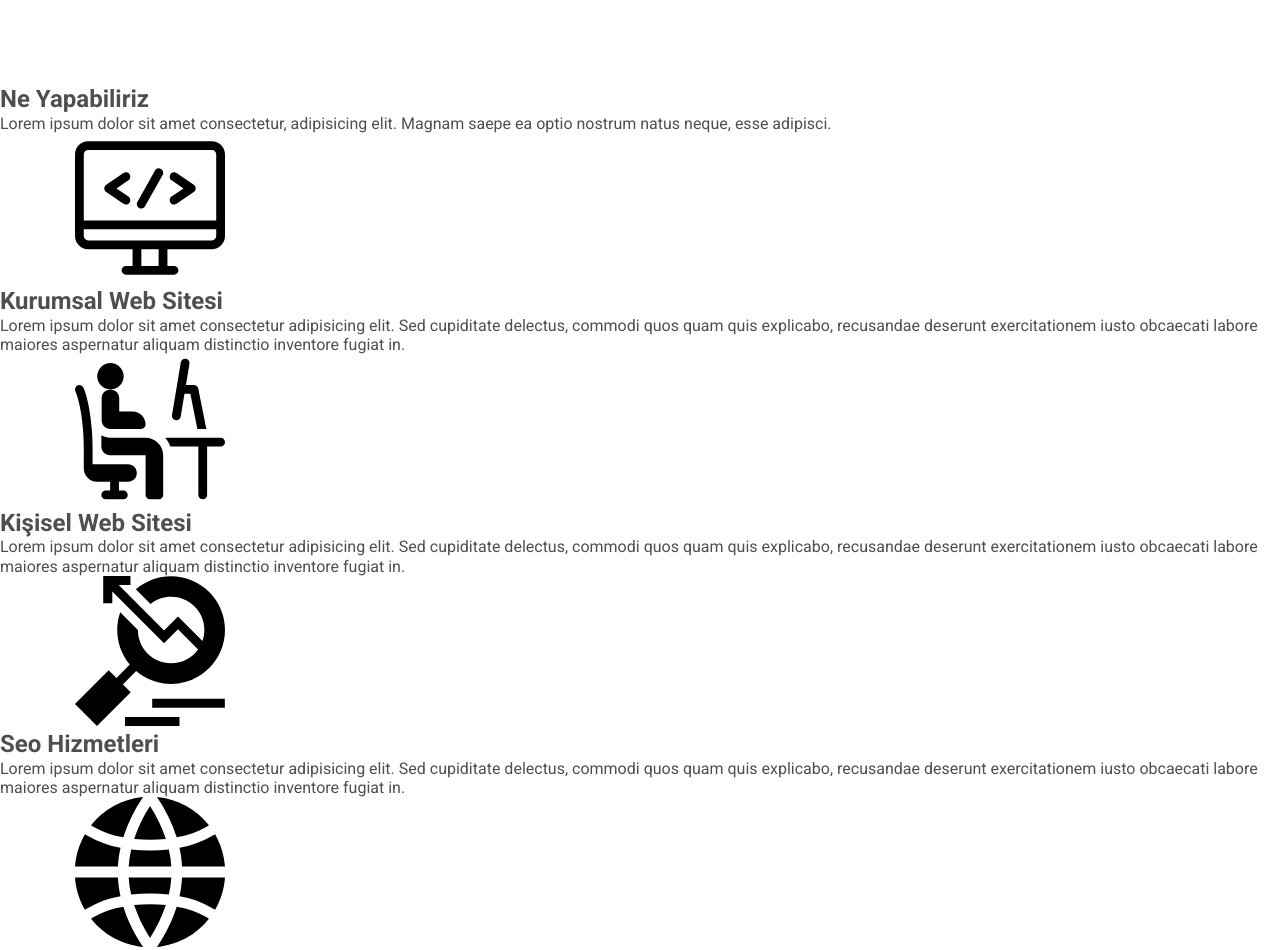
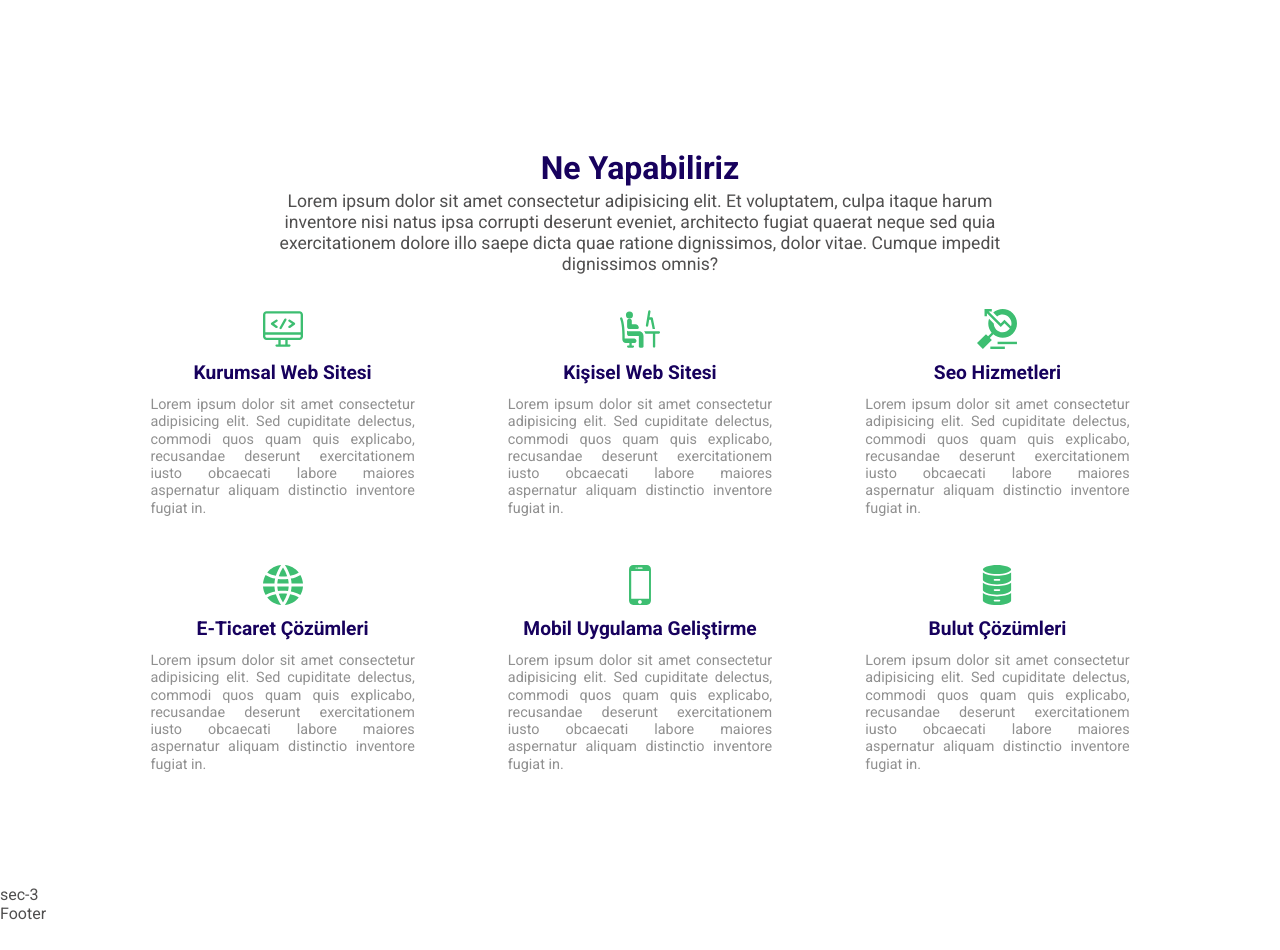
Before and after one commit to aydogdu-ali/company_website_example, a website: page index.html in a window 1280 px wide. Shown: the part 842-1792 px from the top of the page. After the commit the page ends 1765 px from the top, so only its background shows below. Drawn offline with Linux system fonts and the light colour scheme.

Commit message:
edit  sec-features

```diff
--- a/index.html
+++ b/index.html
@@ -79,11 +79,9 @@
         <div class="sec-info__container">
           <div class="sec-info__left">
             <h1 class="t1">
-              <span>İşinizi büyütmede  </span>
+              <span>İşinizi büyütmede </span>
               <span> size yardımcı olmak için</span>
-              <span>akıllı yazılımlar
-              geliştiriyoruz</span>
-
+              <span>akıllı yazılımlar geliştiriyoruz</span>
             </h1>
             <p class="t4">
               Lorem, ipsum dolor sit amet consectetur adipisicing elit.
@@ -91,7 +89,7 @@
               officiis blanditiis, deleniti perspiciatis consectetur eius omnis
               impedit ducimus dicta consequuntur illo eveniet fugit repellendus.
             </p>
-            <button class=" button button--midde">
+            <button class="button button--midde">
               <span> Devam</span>
               <span> Devam</span>
             </button>
@@ -107,54 +105,85 @@
       </section>
       <section class="sec-features">
         <div class="sec-features__top">
-        <h1>Ne Yapabiliriz</h1>
-        <p>Lorem ipsum dolor sit amet consectetur, adipisicing elit. Magnam saepe ea optio nostrum natus neque, esse adipisci.</p>
+          <h1 class="t2">Ne Yapabiliriz</h1>
+          <p class="t4">
+            Lorem ipsum dolor sit amet consectetur adipisicing elit. Et voluptatem, culpa itaque harum inventore nisi natus ipsa corrupti deserunt eveniet, architecto fugiat quaerat neque sed quia exercitationem dolore illo saepe dicta quae ratione dignissimos, dolor vitae. Cumque impedit dignissimos omnis?
+          </p>
         </div>
         <div class="sec-features__bottom">
           <div class="sec-features__feature">
-          <svg class="sec-icon">
+            <svg class="sec-features__icon">
               <use xlink:href="images/sprite.svg#monitor"></use>
             </svg>
-                <h2>Kurumsal Web Sitesi</h2>
-                <p>Lorem ipsum dolor sit amet consectetur adipisicing elit. Sed cupiditate delectus, commodi quos quam quis explicabo, recusandae deserunt exercitationem iusto obcaecati labore maiores aspernatur aliquam distinctio inventore fugiat in.</p>
+            <h2 class="t3">Kurumsal Web Sitesi</h2>
+            <p class="s1">
+              Lorem ipsum dolor sit amet consectetur adipisicing elit. Sed
+              cupiditate delectus, commodi quos quam quis explicabo, recusandae
+              deserunt exercitationem iusto obcaecati labore maiores aspernatur
+              aliquam distinctio inventore fugiat in.
+            </p>
           </div>
           <div class="sec-features__feature">
-          <svg class="sec-icon">
+            <svg class="sec-features__icon">
               <use xlink:href="images/sprite.svg#working-at-home"></use>
             </svg>
-                <h2>Kişisel Web Sitesi</h2>
-                <p>Lorem ipsum dolor sit amet consectetur adipisicing elit. Sed cupiditate delectus, commodi quos quam quis explicabo, recusandae deserunt exercitationem iusto obcaecati labore maiores aspernatur aliquam distinctio inventore fugiat in.</p>
+            <h2 class="t3">Kişisel Web Sitesi</h2>
+            <p class="s1">
+              Lorem ipsum dolor sit amet consectetur adipisicing elit. Sed
+              cupiditate delectus, commodi quos quam quis explicabo, recusandae
+              deserunt exercitationem iusto obcaecati labore maiores aspernatur
+              aliquam distinctio inventore fugiat in.
+            </p>
           </div>
           <div class="sec-features__feature">
-          <svg class="sec-icon">
+            <svg class="sec-features__icon">
               <use xlink:href="images/sprite.svg#search"></use>
             </svg>
-                <h2>Seo Hizmetleri</h2>
-                <p>Lorem ipsum dolor sit amet consectetur adipisicing elit. Sed cupiditate delectus, commodi quos quam quis explicabo, recusandae deserunt exercitationem iusto obcaecati labore maiores aspernatur aliquam distinctio inventore fugiat in.</p>
+            <h2 class="t3">Seo Hizmetleri</h2>
+            <p class="s1">
+              Lorem ipsum dolor sit amet consectetur adipisicing elit. Sed
+              cupiditate delectus, commodi quos quam quis explicabo, recusandae
+              deserunt exercitationem iusto obcaecati labore maiores aspernatur
+              aliquam distinctio inventore fugiat in.
+            </p>
           </div>
           <div class="sec-features__feature">
-          <svg class="sec-icon">
+            <svg class="sec-features__icon">
               <use xlink:href="images/sprite.svg#global"></use>
             </svg>
-                <h2>E-Ticaret Çözümleri</h2>
-                <p>Lorem ipsum dolor sit amet consectetur adipisicing elit. Sed cupiditate delectus, commodi quos quam quis explicabo, recusandae deserunt exercitationem iusto obcaecati labore maiores aspernatur aliquam distinctio inventore fugiat in.</p>
+            <h2 class="t3">E-Ticaret Çözümleri</h2>
+            <p class="s1">
+              Lorem ipsum dolor sit amet consectetur adipisicing elit. Sed
+              cupiditate delectus, commodi quos quam quis explicabo, recusandae
+              deserunt exercitationem iusto obcaecati labore maiores aspernatur
+              aliquam distinctio inventore fugiat in.
+            </p>
           </div>
           <div class="sec-features__feature">
-          <svg class="sec-icon">
+            <svg class="sec-features__icon">
               <use xlink:href="images/sprite.svg#smartphone"></use>
             </svg>
-                <h2>Mobil Uygulama Geliştirme</h2>
-                <p>Lorem ipsum dolor sit amet consectetur adipisicing elit. Sed cupiditate delectus, commodi quos quam quis explicabo, recusandae deserunt exercitationem iusto obcaecati labore maiores aspernatur aliquam distinctio inventore fugiat in.</p>
+            <h2 class="t3">Mobil Uygulama Geliştirme</h2>
+            <p class="s1">
+              Lorem ipsum dolor sit amet consectetur adipisicing elit. Sed
+              cupiditate delectus, commodi quos quam quis explicabo, recusandae
+              deserunt exercitationem iusto obcaecati labore maiores aspernatur
+              aliquam distinctio inventore fugiat in.
+            </p>
           </div>
           <div class="sec-features__feature">
-          <svg class="sec-icon">
+            <svg class="sec-features__icon">
               <use xlink:href="images/sprite.svg#server"></use>
             </svg>
-                <h2>Bulut Çözümleri</h2>
-                <p>Lorem ipsum dolor sit amet consectetur adipisicing elit. Sed cupiditate delectus, commodi quos quam quis explicabo, recusandae deserunt exercitationem iusto obcaecati labore maiores aspernatur aliquam distinctio inventore fugiat in.</p>
+            <h2 class="t3">Bulut Çözümleri</h2>
+            <p class="s1">
+              Lorem ipsum dolor sit amet consectetur adipisicing elit. Sed
+              cupiditate delectus, commodi quos quam quis explicabo, recusandae
+              deserunt exercitationem iusto obcaecati labore maiores aspernatur
+              aliquam distinctio inventore fugiat in.
+            </p>
           </div>
         </div>
-
       </section>
       <section class="sec-3">sec-3</section>
       <footer>Footer</footer>
--- a/sass/base/_typography.scss
+++ b/sass/base/_typography.scss
@@ -12,14 +12,23 @@
 }
 
 .t2 {
+  font-family:"Roboto";
+  font-size: 2rem;
+  color:$color-secondary;
+  margin-bottom: 0.2rem;
 }
 .t3 {
+  font-size: 1.2rem;
+color:$color-secondary;
 }
 .t4 {
   font-size: 1.1rem;
 }
 
 .s1 {
+
+  font-size: 0.9rem;
+  color:#909090;
 }
 .s2 {
 }
--- a/sass/pages/_home.scss
+++ b/sass/pages/_home.scss
@@ -33,3 +33,51 @@
     height: 90%;
   }
 }
+
+
+.sec-features {
+min-height: 50rem;
+padding: 4rem 6rem;
+
+display: flex;
+flex-direction: column;
+justify-content: space-between;
+align-items: center;
+
+&__top{
+    width: 70%;
+    text-align: center;
+    display: flex;
+    flex-direction: column;
+    justify-content: space-around;
+    align-items: center;
+}
+
+&__bottom{
+    min-height: 32rem;
+    width: 90%;
+    display: flex;
+    flex-wrap: wrap;
+    justify-content: space-between;
+
+}
+
+&__feature{
+    height: 13rem;
+    width: 27%;
+    text-align: justify;
+
+    display: flex;
+    flex-direction: column;
+    align-items: center;
+    justify-content: space-between;
+}
+
+&__icon{
+
+    width:2.5rem ;
+    height: 2.5rem;
+    fill:$color-primary;
+}
+
+}
```
Also changed, not shown: css/style.css. Lines whose indentation alone changed are shown as unchanged.
